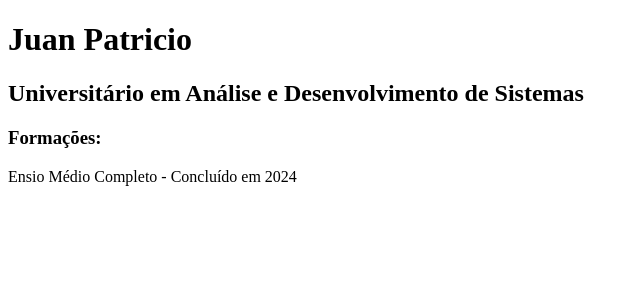
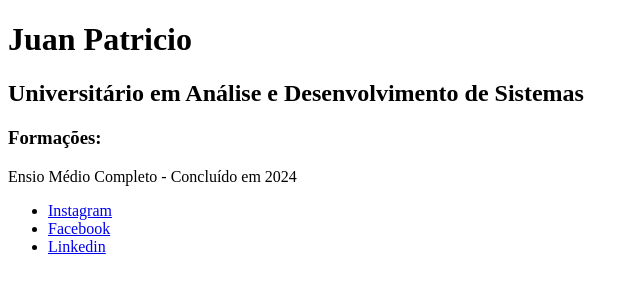
Before and after one commit to JuanMest/CBTDWEB, a plain HTML site: page index.html in a window 1280 px wide. Shown: the whole page, without its empty margins (0-640 px from the left). Drawn offline with Linux system fonts and the light colour scheme.

Commit message:
Update index.html

```diff
--- a/index.html
+++ b/index.html
@@ -11,5 +11,11 @@
     <h3>Formações: </h3>
 
     <p>Ensio Médio Completo - Concluído em 2024</p>
+
+     <ul>
+      <li><a href="https://www.instagram.com/">Instagram</a></li>
+      <li><a href="https://www.facebook.com/?locale=pt_BR">Facebook</a></li>
+      <li><a href="https://www.linkedin.com/login/pt">Linkedin</a></li>
+    </ul>
   </body>
 </html>
```
